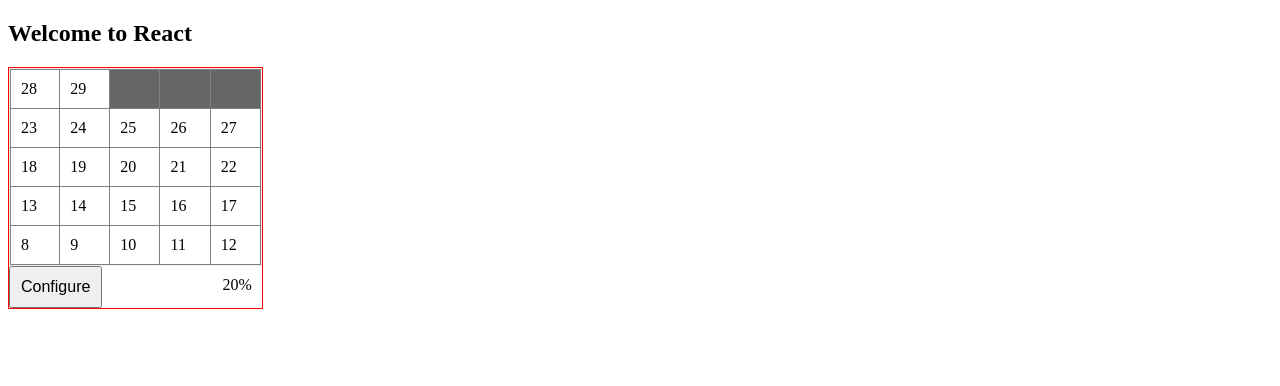
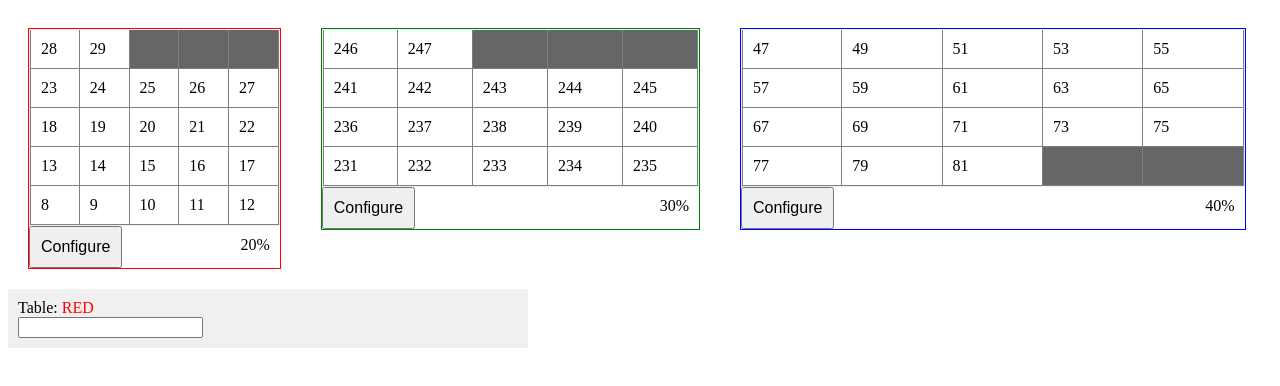
Before and after one commit to ehinson/responsive-tables, a React (Create React App) app: page / in a window 1280 px wide. Shown: the top 386 px of the page. Built offline with nearby package versions, Linux system fonts and the light colour scheme.

Commit message:
Create Form

```diff
--- a/src/components/App.js
+++ b/src/components/App.js
@@ -1,12 +1,15 @@
 import React, { Component } from 'react';
 import data from '../data.json';
 import { TableWrapper, Table, TableCell, TableButton } from '../styled-components/Table';
+import ConfigurationForm from './ConfigurationForm';
 
 class App extends Component {
   loopTableCells = (min, max, iterator) => {
-    var table = [];
-    for (var i = min; i <= max; i++) {
+    let table = [];
+    let i = min;
+    while (i <= max) {
       table.push(i);
+      i = i + iterator;
     }
     if (table.length % 5 !== 0) {
       let gray = Array(5 - table.length % 5);
@@ -18,12 +21,10 @@ class App extends Component {
   render() {
     return (
       <div className="App">
-        <div className="App-header">
-          <h2>Welcome to React</h2>
-        </div>
-        <TableWrapper color={data.red.name} width={data.red.width}>
-          <Table>
-            {this.loopTableCells(data.red.min, data.red.max, data.red.increment).map(number => (
+        {data.map(table => (
+          <TableWrapper color={table.name} width={table.width}>
+            <Table direction={table.direction}>
+              {this.loopTableCells(table.min, table.max, table.increment).map(number => (
                 <TableCell key={number} className={`table-cell ${!number && 'gray'}`}>
                   {number ? number : ''}
                 </TableCell>
@@ -31,9 +32,11 @@ class App extends Component {
 
             </Table>
             <TableButton>Configure</TableButton>
-          <span className="right">{data.red.width}</span>
+            <span className="right">{table.width}</span>
 
           </TableWrapper>
+        ))}
+        <ConfigurationForm color="red" name="red" />
 
       </div>
     );
--- /dev/null
+++ b/src/components/ConfigurationForm.js
@@ -0,0 +1,20 @@
+import React, { Component } from 'react';
+import { FormWrapper } from '../styled-components/Configuration';
+
+class ConfigurationForm extends Component {
+  constructor(props) {
+    super(props);
+  }
+  render() {
+    return (
+      <FormWrapper color={this.props.color} name={this.props.name}>
+        Table: <span>{this.props.name}</span>
+        <form>
+          <input type="text" />
+        </form>
+      </FormWrapper>
+    );
+  }
+}
+
+export default ConfigurationForm;
--- a/src/data.json
+++ b/src/data.json
@@ -1,5 +1,5 @@
-{
-  "red": {
+[
+  {
     "name": "red",
     "min": 8,
     "max": 29,
@@ -7,20 +7,20 @@
     "increment": 1,
     "direction": "ltr-up"
   },
-  "blue": {
+  {
+    "name": "green",
+    "min":231,
+    "max": 247,
+    "width": "30%",
+    "increment": 1,
+    "direction": "ltr-up"
+  },
+  {
     "name": "blue",
     "min": 47,
     "max": 81,
     "width": "40%",
     "increment": 2,
     "direction": "rtl-up"
-  },
-  "green": {
-    "name": "green",
-    "min":231,
-    "max": 247,
-    "width": "30%",
-    "increment": 1,
-    "direction": "ltr-up"
   }
-}
+]
--- /dev/null
+++ b/src/styled-components/Configuration.js
@@ -0,0 +1,14 @@
+import styled from 'styled-components';
+
+export const FormWrapper = styled.div`
+  width: 500px;
+  float: left;
+  clear: both;
+  background-color: #f0f0f0;
+  padding: 10px;
+  margin-bottom: 20px;
+  span{
+    color: ${props => props.color};
+    text-transform: uppercase;
+  }
+`;
--- a/src/styled-components/Table.js
+++ b/src/styled-components/Table.js
@@ -2,6 +2,9 @@ import styled from 'styled-components';
 
 export const TableWrapper = styled.div`
   width: ${props => props.width};
+  float: left;
+  margin: 20px;
+  box-sizing: border-box;
   border: 1px solid ${props => (props.color ? props.color : '#000000')};
   .right{
     float: right;
@@ -14,7 +17,7 @@ export const Table = styled.div`
   width: 100%;
   border: 1px solid #eeeeee;
   flex-direction: row;
-  flex-wrap: wrap-reverse;
+  flex-wrap: ${props => (props.direction === 'ltr-up' ? 'wrap-reverse' : 'wrap')};
   box-sizing: border-box;
 `;
 
@@ -36,9 +39,6 @@ export const TableCell = styled.div`
   &:nth-child(5n+ 1){
     border-left: 1px solid gray;
   }
-  &:nth-last-child(-n+5){
-    border-top: 1px solid gray;
-  }
   &.gray{
     background-color: #666666;
   }
```
Also changed, not shown: src/styled-components/style-utils.js (added). Lines whose indentation alone changed are shown as unchanged.
